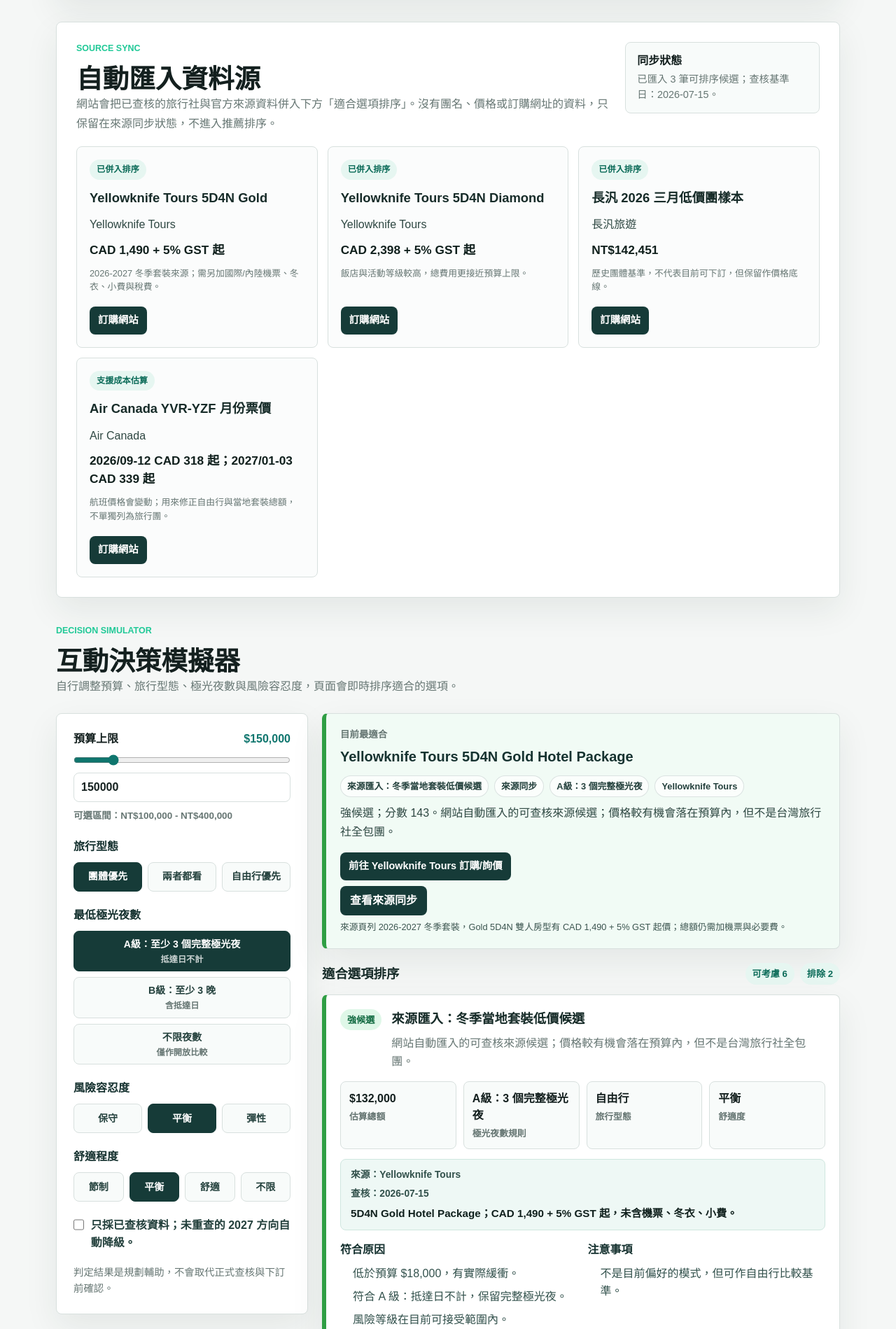
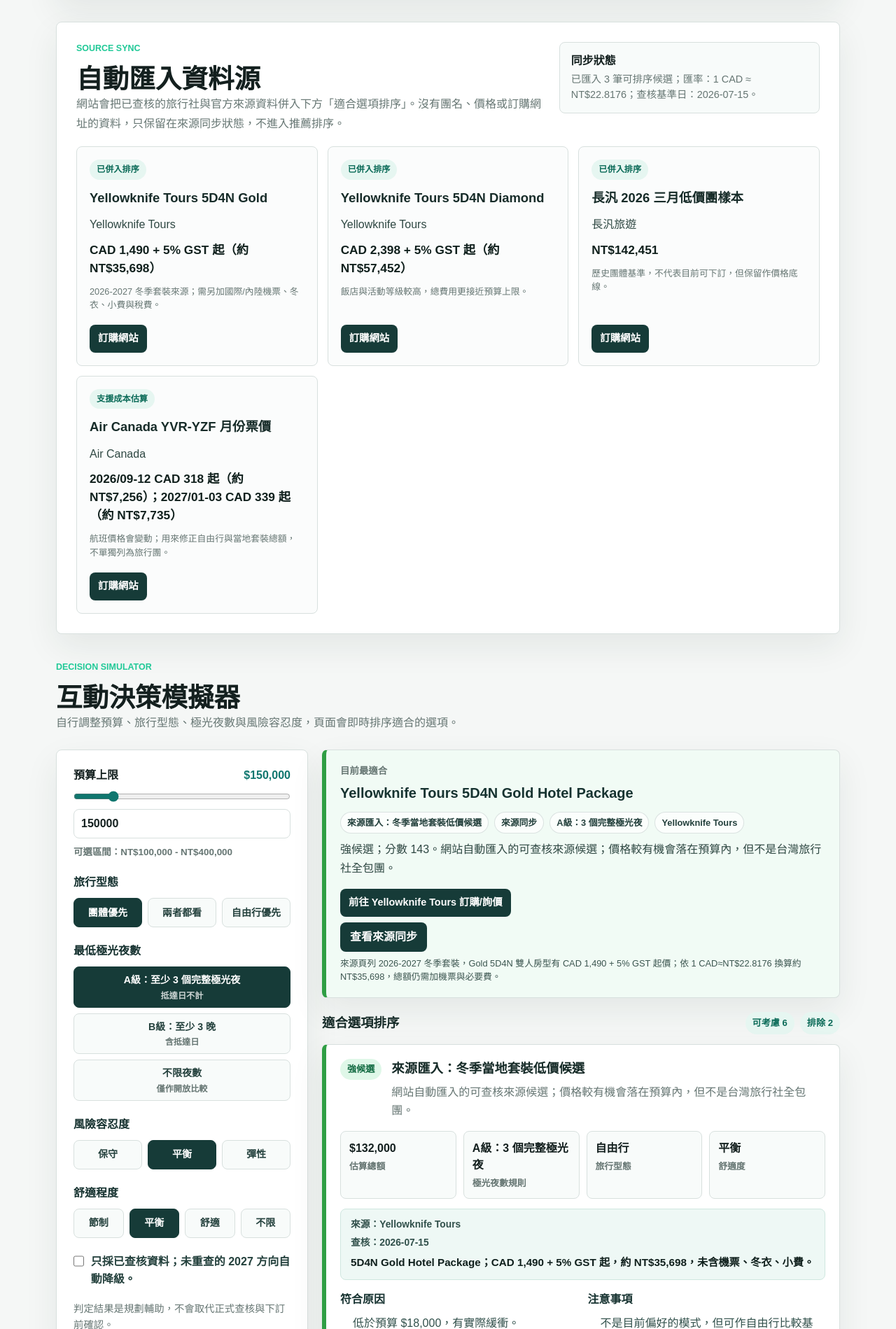
Before and after one commit to waitlose1205-art/yellowknife-aurora-2027, a Next.js app: page / in a window 1280 px wide. Shown: the part 1201-3100 px from the top of the page at 70% size. Built offline with nearby package versions, Linux system fonts and the light colour scheme.

Commit message:
Show TWD conversions for CAD source prices

```diff
--- a/app/page.tsx
+++ b/app/page.tsx
@@ -60,7 +60,7 @@ const sourceSyncRows = [
     name: "Yellowknife Tours 5D4N Gold",
     source: "Yellowknife Tours",
     status: "已併入排序",
-    amount: "CAD 1,490 + 5% GST 起",
+    amount: "CAD 1,490 + 5% GST 起（約 NT$35,698）",
     bookingUrl: "https://yellowknifetours.com/winter-packages/",
     note: "2026-2027 冬季套裝來源；需另加國際/內陸機票、冬衣、小費與稅費。",
   },
@@ -68,7 +68,7 @@ const sourceSyncRows = [
     name: "Yellowknife Tours 5D4N Diamond",
     source: "Yellowknife Tours",
     status: "已併入排序",
-    amount: "CAD 2,398 + 5% GST 起",
+    amount: "CAD 2,398 + 5% GST 起（約 NT$57,452）",
     bookingUrl: "https://yellowknifetours.com/winter-packages/",
     note: "飯店與活動等級較高，總費用更接近預算上限。",
   },
@@ -84,7 +84,7 @@ const sourceSyncRows = [
     name: "Air Canada YVR-YZF 月份票價",
     source: "Air Canada",
     status: "支援成本估算",
-    amount: "2026/09-12 CAD 318 起；2027/01-03 CAD 339 起",
+    amount: "2026/09-12 CAD 318 起（約 NT$7,256）；2027/01-03 CAD 339 起（約 NT$7,735）",
     bookingUrl: "https://www.aircanada.com/en-ca/flights-from-vancouver-to-yellowknife",
     note: "航班價格會變動；用來修正自由行與當地套裝總額，不單獨列為旅行團。",
   },
@@ -272,14 +272,14 @@ const candidateOptions: CandidateOption[] = [
     dataState: "來源同步",
     guideUrl: "#source-sync",
     guideLabel: "查看來源同步",
-    guideNote: "來源頁列 2026-2027 冬季套裝，Gold 5D4N 雙人房型有 CAD 1,490 + 5% GST 起價；總額仍需加機票與必要費。",
+    guideNote: "來源頁列 2026-2027 冬季套裝，Gold 5D4N 雙人房型有 CAD 1,490 + 5% GST 起價；依 1 CAD≈NT$22.8176 換算約 NT$35,698，總額仍需加機票與必要費。",
     description: "網站自動匯入的可查核來源候選；價格較有機會落在預算內，但不是台灣旅行社全包團。",
     nextStep: "前往訂購網站確認日期、房型、活動內容，再加回國際與內陸機票。",
     bookingUrl: "https://yellowknifetours.com/winter-packages/",
     bookingLabel: "前往 Yellowknife Tours 訂購/詢價",
     sourceName: "Yellowknife Tours",
     sourceCheckedAt: "2026-07-15",
-    sourceSummary: "5D4N Gold Hotel Package；CAD 1,490 + 5% GST 起，未含機票、冬衣、小費。",
+    sourceSummary: "5D4N Gold Hotel Package；CAD 1,490 + 5% GST 起，約 NT$35,698，未含機票、冬衣、小費。",
     importedFromSource: true,
   },
   {
@@ -295,14 +295,14 @@ const candidateOptions: CandidateOption[] = [
     dataState: "來源同步",
     guideUrl: "#source-sync",
     guideLabel: "查看來源同步",
-    guideNote: "來源頁列 Diamond 5D4N 雙人房型有 CAD 2,398 + 5% GST 起價；舒適度較高但總費用貼近預算上限。",
+    guideNote: "來源頁列 Diamond 5D4N 雙人房型有 CAD 2,398 + 5% GST 起價；依 1 CAD≈NT$22.8176 換算約 NT$57,452，舒適度較高但總費用貼近預算上限。",
     description: "網站自動匯入的舒適型來源候選；適合作為自由行舒適基準的實際商品版本。",
     nextStep: "前往訂購網站確認飯店、餐食、活動與可選日期，並重算台幣總額。",
     bookingUrl: "https://yellowknifetours.com/winter-packages/",
     bookingLabel: "前往 Yellowknife Tours 訂購/詢價",
     sourceName: "Yellowknife Tours",
     sourceCheckedAt: "2026-07-15",
-    sourceSummary: "5D4N Diamond Hotel Package；CAD 2,398 + 5% GST 起，未含機票、冬衣、小費。",
+    sourceSummary: "5D4N Diamond Hotel Package；CAD 2,398 + 5% GST 起，約 NT$57,452，未含機票、冬衣、小費。",
     importedFromSource: true,
   },
   {
@@ -612,7 +612,10 @@ export default function Home() {
           </div>
           <div className="sourceNote">
             <strong>同步狀態</strong>
-            <span>已匯入 {candidateOptions.filter((option) => option.importedFromSource).length} 筆可排序候選；查核基準日：2026-07-15。</span>
+            <span>
+              已匯入 {candidateOptions.filter((option) => option.importedFromSource).length} 筆可排序候選；匯率：1 CAD ≈
+              NT$22.8176；查核基準日：2026-07-15。
+            </span>
           </div>
         </div>
 
--- a/index.html
+++ b/index.html
@@ -1177,7 +1177,7 @@
           </div>
           <div class="sourceNote">
             <strong>同步狀態</strong>
-            <span>已匯入 3 筆可排序候選；查核基準日：2026-07-15。</span>
+            <span>已匯入 3 筆可排序候選；匯率：1 CAD ≈ NT$22.8176；查核基準日：2026-07-15。</span>
           </div>
         </div>
 
@@ -1188,7 +1188,7 @@
               <h3>Yellowknife Tours 5D4N Gold</h3>
             </div>
             <p>Yellowknife Tours</p>
-            <strong>CAD 1,490 + 5% GST 起</strong>
+            <strong>CAD 1,490 + 5% GST 起（約 NT$35,698）</strong>
             <small>2026-2027 冬季套裝來源；需另加國際/內陸機票、冬衣、小費與稅費。</small>
             <div class="sourceActions">
               <a href="https://yellowknifetours.com/winter-packages/" rel="noreferrer" target="_blank">訂購網站</a>
@@ -1200,7 +1200,7 @@
               <h3>Yellowknife Tours 5D4N Diamond</h3>
             </div>
             <p>Yellowknife Tours</p>
-            <strong>CAD 2,398 + 5% GST 起</strong>
+            <strong>CAD 2,398 + 5% GST 起（約 NT$57,452）</strong>
             <small>飯店與活動等級較高，總費用更接近預算上限。</small>
             <div class="sourceActions">
               <a href="https://yellowknifetours.com/winter-packages/" rel="noreferrer" target="_blank">訂購網站</a>
@@ -1224,7 +1224,7 @@
               <h3>Air Canada YVR-YZF 月份票價</h3>
             </div>
             <p>Air Canada</p>
-            <strong>2026/09-12 CAD 318 起；2027/01-03 CAD 339 起</strong>
+            <strong>2026/09-12 CAD 318 起（約 NT$7,256）；2027/01-03 CAD 339 起（約 NT$7,735）</strong>
             <small>航班價格會變動；用來修正自由行與當地套裝總額，不單獨列為旅行團。</small>
             <div class="sourceActions">
               <a href="https://www.aircanada.com/en-ca/flights-from-vancouver-to-yellowknife" rel="noreferrer" target="_blank">訂購網站</a>
@@ -1594,14 +1594,14 @@
           dataState: "來源同步",
           guideUrl: "#source-sync",
           guideLabel: "查看來源同步",
-          guideNote: "來源頁列 2026-2027 冬季套裝，Gold 5D4N 雙人房型有 CAD 1,490 + 5% GST 起價；總額仍需加機票與必要費。",
+          guideNote: "來源頁列 2026-2027 冬季套裝，Gold 5D4N 雙人房型有 CAD 1,490 + 5% GST 起價；依 1 CAD≈NT$22.8176 換算約 NT$35,698，總額仍需加機票與必要費。",
           description: "網站自動匯入的可查核來源候選；價格較有機會落在預算內，但不是台灣旅行社全包團。",
           nextStep: "前往訂購網站確認日期、房型、活動內容，再加回國際與內陸機票。",
           bookingUrl: "https://yellowknifetours.com/winter-packages/",
           bookingLabel: "前往 Yellowknife Tours 訂購/詢價",
           sourceName: "Yellowknife Tours",
           sourceCheckedAt: "2026-07-15",
-          sourceSummary: "5D4N Gold Hotel Package；CAD 1,490 + 5% GST 起，未含機票、冬衣、小費。",
+          sourceSummary: "5D4N Gold Hotel Package；CAD 1,490 + 5% GST 起，約 NT$35,698，未含機票、冬衣、小費。",
           importedFromSource: true,
         },
         {
@@ -1617,14 +1617,14 @@
           dataState: "來源同步",
           guideUrl: "#source-sync",
           guideLabel: "查看來源同步",
-          guideNote: "來源頁列 Diamond 5D4N 雙人房型有 CAD 2,398 + 5% GST 起價；舒適度較高但總費用貼近預算上限。",
+          guideNote: "來源頁列 Diamond 5D4N 雙人房型有 CAD 2,398 + 5% GST 起價；依 1 CAD≈NT$22.8176 換算約 NT$57,452，舒適度較高但總費用貼近預算上限。",
           description: "網站自動匯入的舒適型來源候選；適合作為自由行舒適基準的實際商品版本。",
           nextStep: "前往訂購網站確認飯店、餐食、活動與可選日期，並重算台幣總額。",
           bookingUrl: "https://yellowknifetours.com/winter-packages/",
           bookingLabel: "前往 Yellowknife Tours 訂購/詢價",
           sourceName: "Yellowknife Tours",
           sourceCheckedAt: "2026-07-15",
-          sourceSummary: "5D4N Diamond Hotel Package；CAD 2,398 + 5% GST 起，未含機票、冬衣、小費。",
+          sourceSummary: "5D4N Diamond Hotel Package；CAD 2,398 + 5% GST 起，約 NT$57,452，未含機票、冬衣、小費。",
           importedFromSource: true,
         },
         {
```
Also changed, not shown: 1 other file (tests, documents, lock files or other folders).
